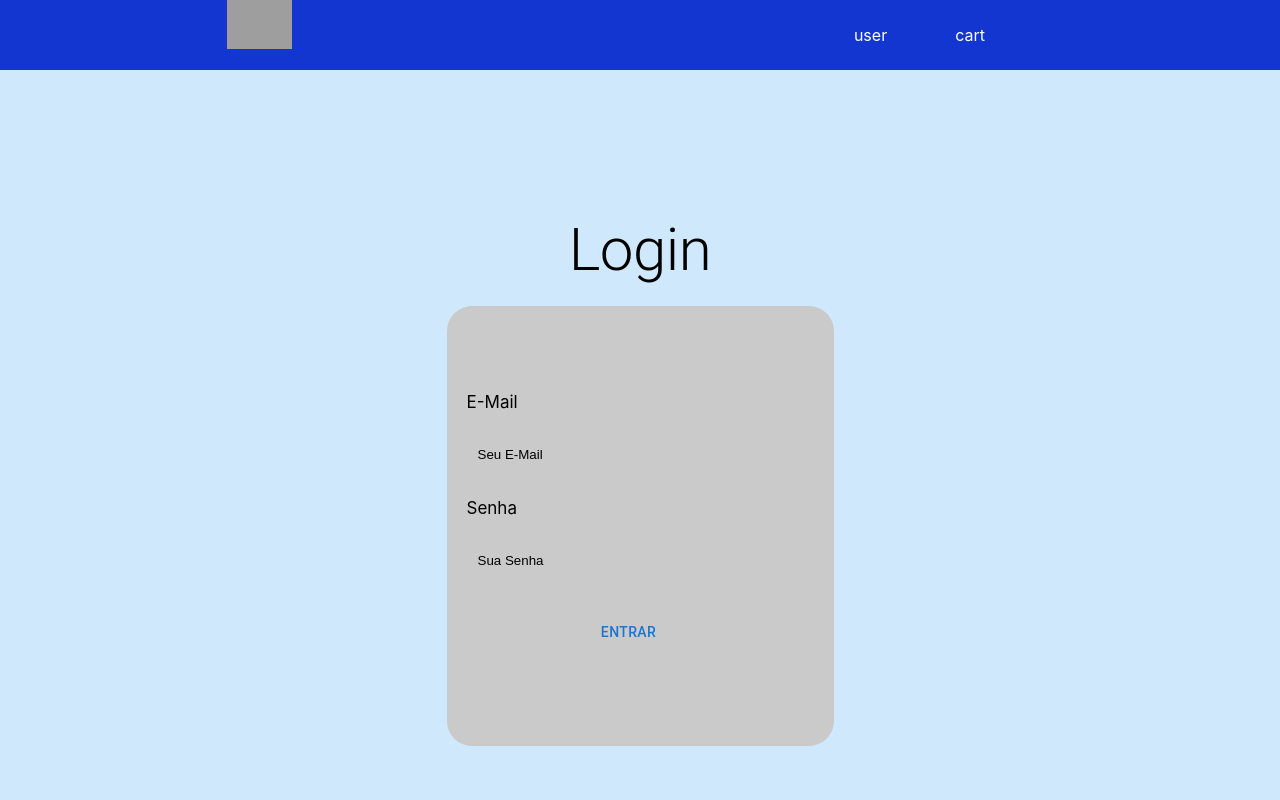
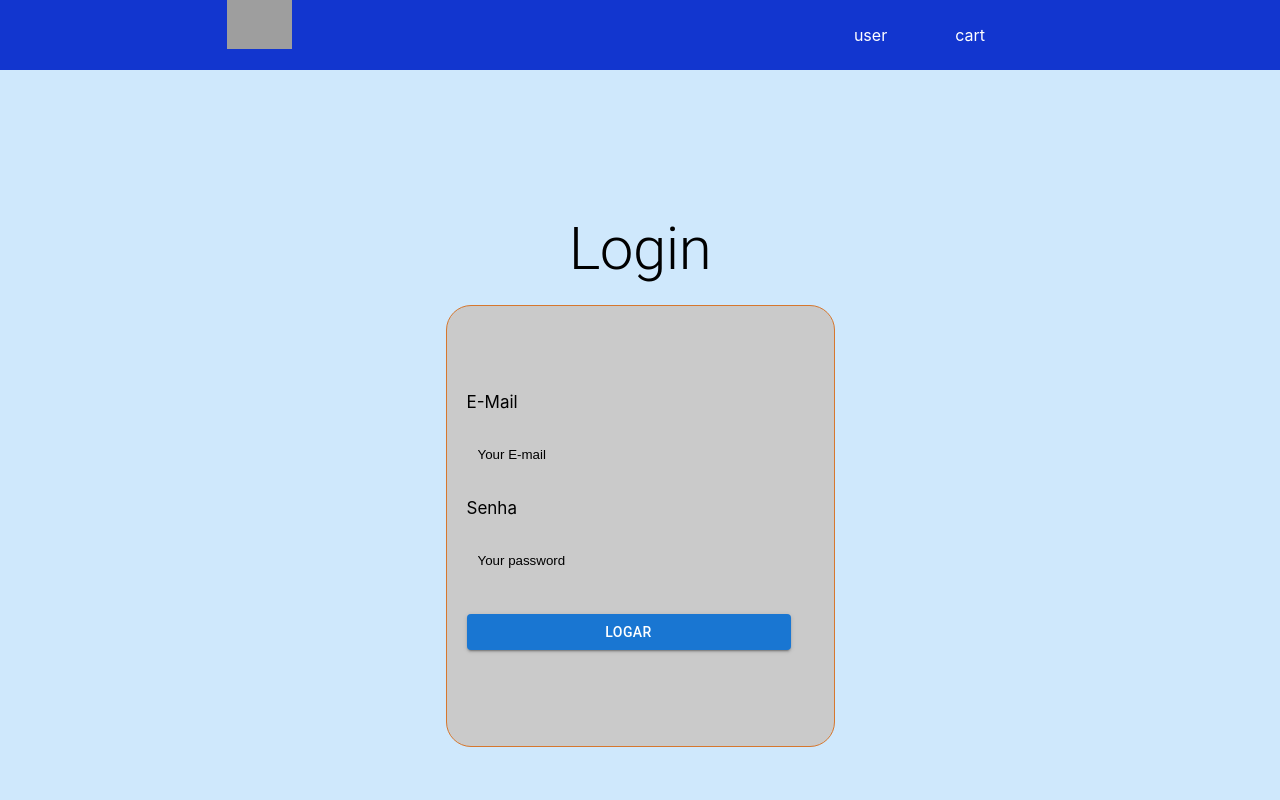
Before and after one commit to lissandrojs/testFullStackProblemCompany, a React (Create React App) app in the folder frontend/: page / in a window 1280 px wide. Shown: the top 800 px of the page. Built offline with nearby package versions, Linux system fonts and the light colour scheme; grey boxes are pictures that could not be loaded.

Commit message:
fix : fix style and details in screen login

```diff
--- a/frontend/src/components/Login/Login.tsx
+++ b/frontend/src/components/Login/Login.tsx
@@ -18,15 +18,15 @@ const LoginComponent = () =>{
         resolver: yupResolver(schema)
     });
     return (
-            <Box sx={{ bgcolor: '#cfe8fc', height: '100vh',width: '100%' ,display:"flex",justifyContent:"center",alignItems:"center",flexDirection:"column"}} >
+            <Box sx={{ bgcolor: '#cfe8fc', height: '100vh',width: '100%' ,display:"flex",justifyContent:"center",alignItems:"center",flexDirection:"column" }} >
                 <Typography sx={{paddingTop:"20px"}} variant="h2">
                     Login
                 </Typography>
-                <Container>
+                <Container style={{border: "1px solid #d6772e"}}>
                     <ContainerForm>
-                        <InputComponent errors={errors.email?.message} register={register} name="email" label="E-Mail" placeholder="Seu E-Mail"/>
-                        <InputComponent errors={errors.password?.message} register={register} name="password"  label="Senha" placeholder="Sua Senha" type ="password" />
-                        <Button >Entrar</Button>
+                        <InputComponent errors={errors.email?.message} register={register} name="email" label="E-Mail" placeholder="Your E-mail"/>
+                        <InputComponent errors={errors.password?.message} register={register} name="password"  label="Senha" placeholder="Your password" type ="password" />
+                        <Button  variant="contained">Logar</Button>
                     </ContainerForm>
                 </Container>
             </Box>
--- a/frontend/src/components/Login/styles.tsx
+++ b/frontend/src/components/Login/styles.tsx
@@ -48,6 +48,7 @@ export const Form = styled.form`
 export const ContainerForm = styled.div`
 display:flex;
 flex-direction: column;
+
 button{
     margin-bottom: 10px;
     margin-top: 10px;
```
